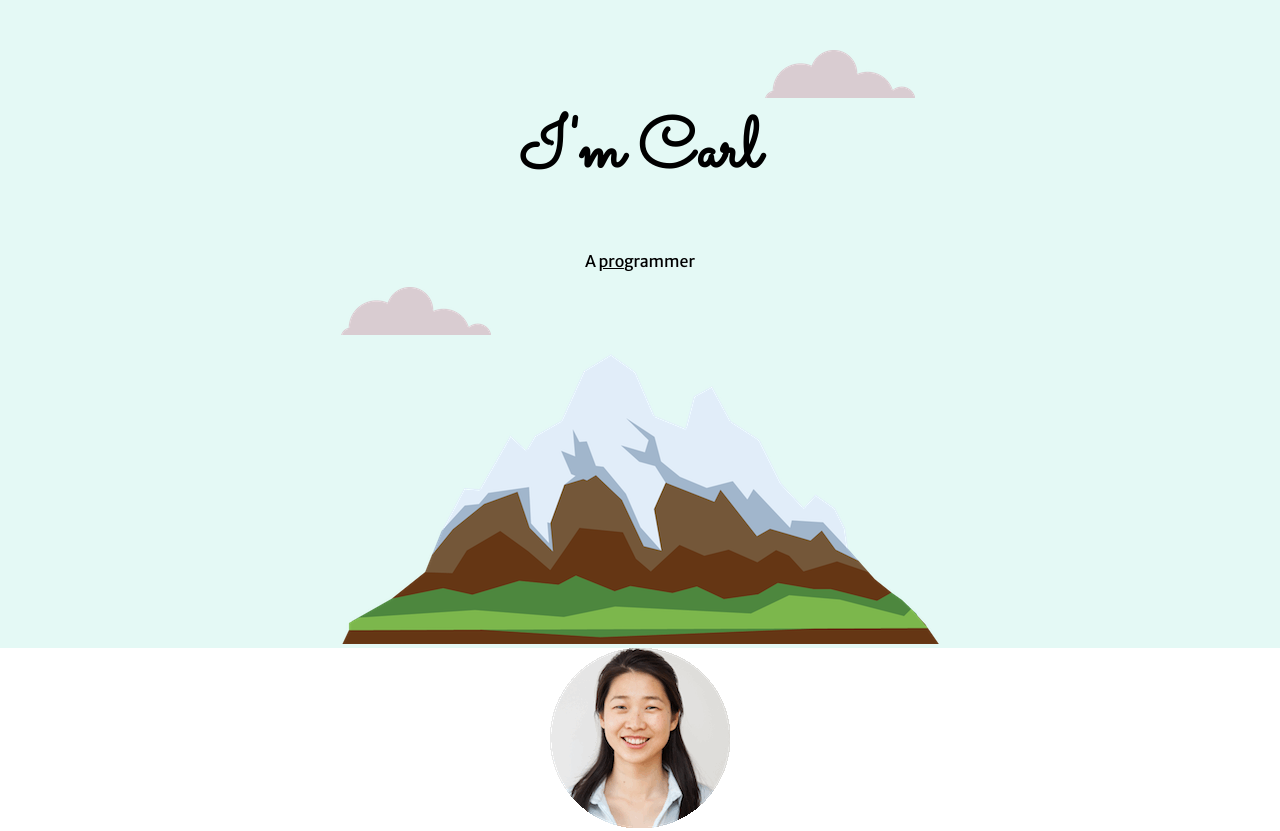
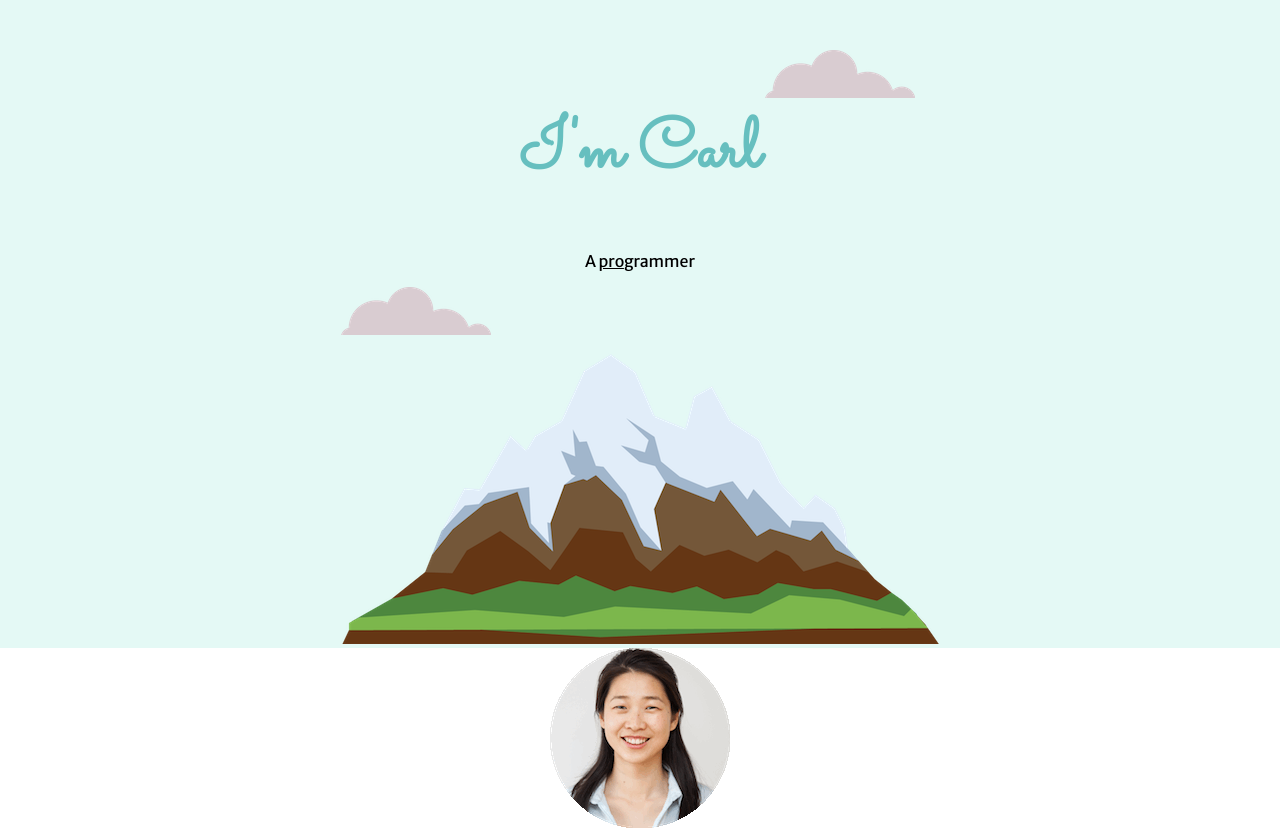
Before and after one commit to Nfon-Carl/BootcampWithAngelaYu, a plain HTML site: page index.html in a window 1280 px wide. Shown: the top 831 px of the page. Drawn offline with Linux system fonts and the light colour scheme; files whose address does not match are found by name.

Commit message:
started text formating

```diff
--- a/style.css
+++ b/style.css
@@ -13,6 +13,7 @@ body {
 }
 
 h1 {
+  color: #66bfbf;
   margin-top: 0;
   font-family: "Sacramento", cursive;
 }
```
